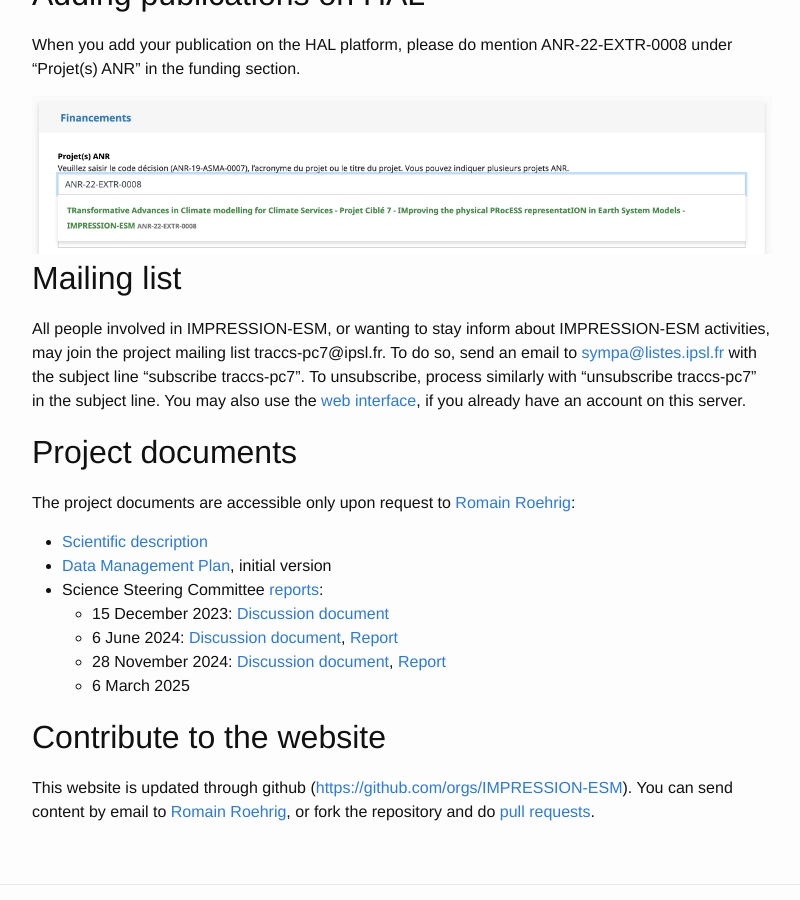
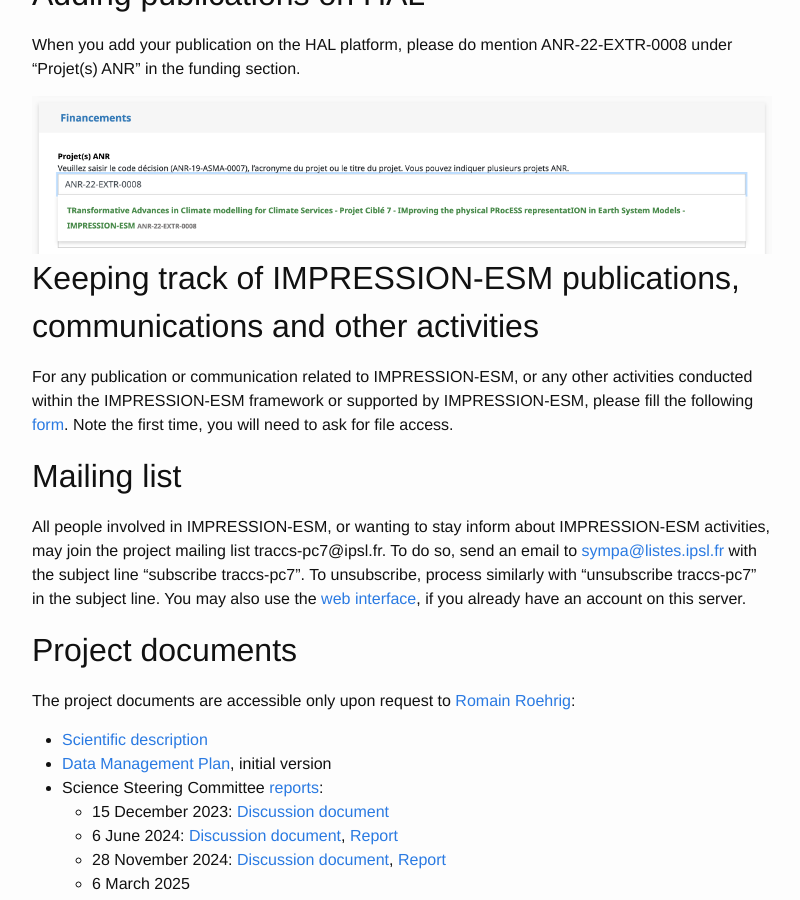
Before and after one commit to TRACCS-PC7-IMPRESSION-ESM/TRACCS-PC7-IMPRESSION-ESM.github.io, a Jekyll site: the page built from intranet.md, in a window 1280 px wide and 900 px high, scrolled down 569 px. Shown: the whole window, without its empty margins (238-1038 px from the left). Built offline with Jekyll 4.4.1, drawn with Linux system fonts in a browser that asks for light colours.

Commit message:
Add link for KPI form

```diff
--- a/intranet.md
+++ b/intranet.md
@@ -25,6 +25,10 @@ When you add your publication on the HAL platform, please do mention ANR-22-EXTR
 <img src="{{site.baseurl}}/img/HAL-submission.png" width="100%" height="100%"/>
 </div>
 
+## Keeping track of IMPRESSION-ESM publications, communications and other activities
+
+For any publication or communication related to IMPRESSION-ESM, or any other activities conducted within the IMPRESSION-ESM framework or supported by IMPRESSION-ESM, please fill the following [form](https://docs.google.com/spreadsheets/d/1x27tLUxEigXMsqm-9Qvq5Rl8K5MtJERu/edit?usp=sharing&ouid=102129889214917241305&rtpof=true&sd=true). Note the first time, you will need to ask for file access.
+
 ## Mailing list
 
 All people involved in IMPRESSION-ESM, or wanting to stay inform about IMPRESSION-ESM activities, may join the project mailing list traccs-pc7@ipsl.fr. To do so, send an email to <a href="mailto:sympa@listes.ipsl.fr">sympa@listes.ipsl.fr</a> with the subject line "subscribe traccs-pc7". To unsubscribe, process similarly with "unsubscribe traccs-pc7" in the subject line. You may also use the [web interface](https://listes.ipsl.fr/sympa), if you already have an account on this server.
```
